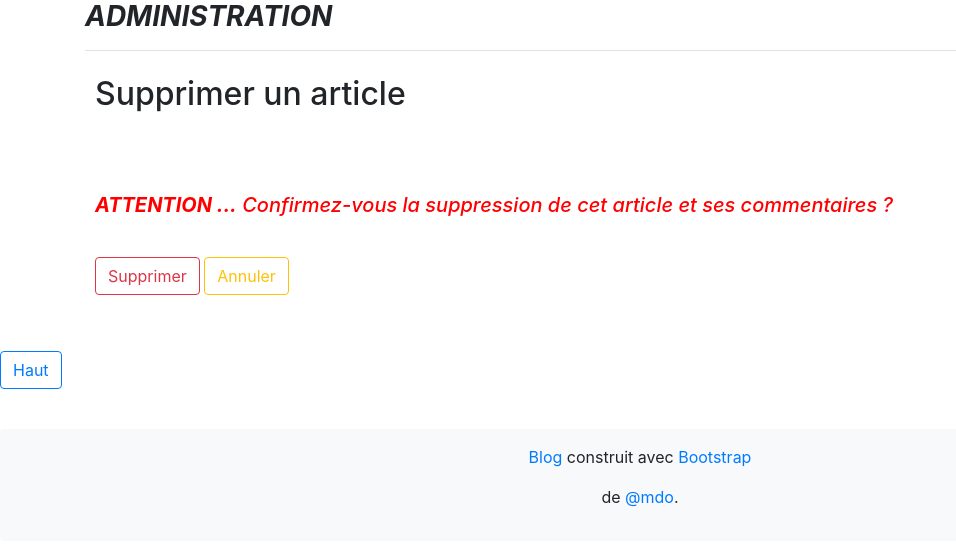
After one commit to plouha/MonBlog-MVC, a PHP site: template Vue/vueConfirmation.php in a window 1280 px wide. The commit adds this page. Shown: the top 546 px of the page, without its empty margins (0-956 px from the left). Run offline with PHP 8.4, Linux system fonts and the light colour scheme; the template is opened without the code that fills it: most values are stand-ins (such as "Sample title", 1, 10 or a date in 2020).

Commit message:
Version 4

```diff
--- a/Controleur/ControleurAdmin.php
+++ b/Controleur/ControleurAdmin.php
@@ -23,8 +23,8 @@ class ControleurAdmin {
     public function gestionAdmin($pseudo, $pass){
 
 
-      $pseudo = strip_tags($pseudo);
-      $pass = strip_tags($pass);
+      $pseudo = htmlspecialchars($pseudo);
+      $pass = htmlspecialchars($pass);
 
       $admin = $this->admin->getAdmin($pseudo, $pass);
 
@@ -32,6 +32,7 @@ class ControleurAdmin {
       {
           //on indique que tout les champs ne sont pas remplis ou une erreur
           $insert_erreur = true;
+
       }
       else
       {
--- a/Modele/Admin.php
+++ b/Modele/Admin.php
@@ -11,7 +11,6 @@ class Admin extends Modele {
 
         return $admin->fetch();
 
-
     }
 
 }
--- a/Vue/vueBillet.php
+++ b/Vue/vueBillet.php
@@ -1,5 +1,5 @@
 <?php
-
+session_start();
 /**
  * Created by PhpStorm.
  * User: Bernard Germain
--- a/Vue/vueBlog.php
+++ b/Vue/vueBlog.php
@@ -31,7 +31,7 @@ include_once 'head.php';
 	  	?>
 
 		<tr>
-		<td><?= $billet['id']; ?></td><td><?= $billet['titre']; ?></td><td><?= $billet['contenu']; ?></td><td><button type="button" class="btn btn-outline-warning btn-sm" ><a href="<?= "index.php?action=modifierBillet&id=" . $billet['id'] ?>">Modifier</a></button></td><td><button type="button" class="btn btn-outline-danger btn-sm" ><a href="<?= "index.php?action=supprimerBillet&id=" . $billet['id'] ?>">Supprimer</a></button></td>
+		<td><?= $billet['id']; ?></td><td><?= $billet['titre']; ?></td><td><?= substr($billet['contenu'], 0, 100) .' ...'; ?></td><td><button type="button" class="btn btn-outline-warning btn-sm" ><a href="<?= "index.php?action=modifierBillet&id=" . $billet['id'] ?>">Modifier</a></button></td><td><button type="button" class="btn btn-outline-danger btn-sm" ><a href="<?= "index.php?action=supprimerBillet&id=" . $billet['id'] ?>">Supprimer</a></button></td>
 		</tr>
 	  <?php }  ?>
 
--- /dev/null
+++ b/Vue/vueConfirmation.php
@@ -0,0 +1,37 @@
+<?php
+
+include_once 'head.php';
+?>
+
+<main role="main" class="container">
+    <div class="row" id=gauche >
+        <div class="col-md-12 blog-main" >
+          <h3 class="pb-3 mb-4 font-italic border-bottom">
+            <strong>ADMINISTRATION</strong>
+          </h3>
+
+            <div class="container">
+                <div class="form-row">
+                    <h2>Supprimer un article</h2>
+
+
+                    <form <?php if(isset($billet['id']) AND $billet['id']) ?>  action="<?= 'index.php?action=confirmer&id=' . $billet['id'] ?>" method="post" >
+                        <div class="form-group">
+                            <br/>
+                            <br/>
+                            <br/>
+                            <h5 class="pb-3 mb-4 font-italic" style="color: red">
+                                <strong>ATTENTION ...</strong>
+                                Confirmez-vous la suppression de cet article et ses commentaires ?
+                            </h5>
+
+                            <button type="submit" class="btn btn-outline-danger" ">Supprimer</button> <a class="btn btn-outline-warning" href="index.php?action=Admin">Annuler</a>
+                                <br/>
+                                <br/>
+                        </div>
+                    </form>
+                </div>
+            </div>
+        </div>
+    </div>
+</main>
```
Also changed, not shown: Controleur/ControleurBillet.php (+18 -1 lines), Controleur/Routeur.php (+7 -0 lines), Modele/Billet.php (+12 -6 lines), Vue/vueAdmin.php (+8 -4 lines).
